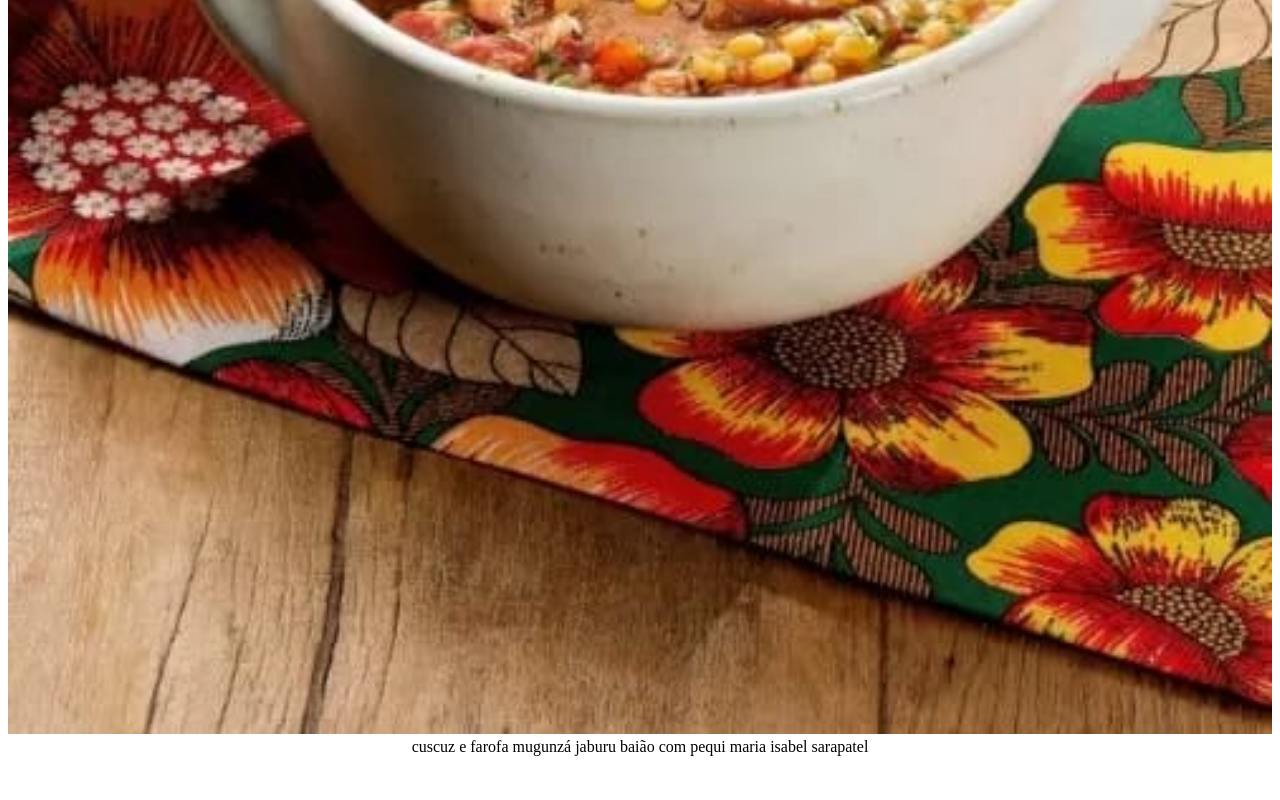
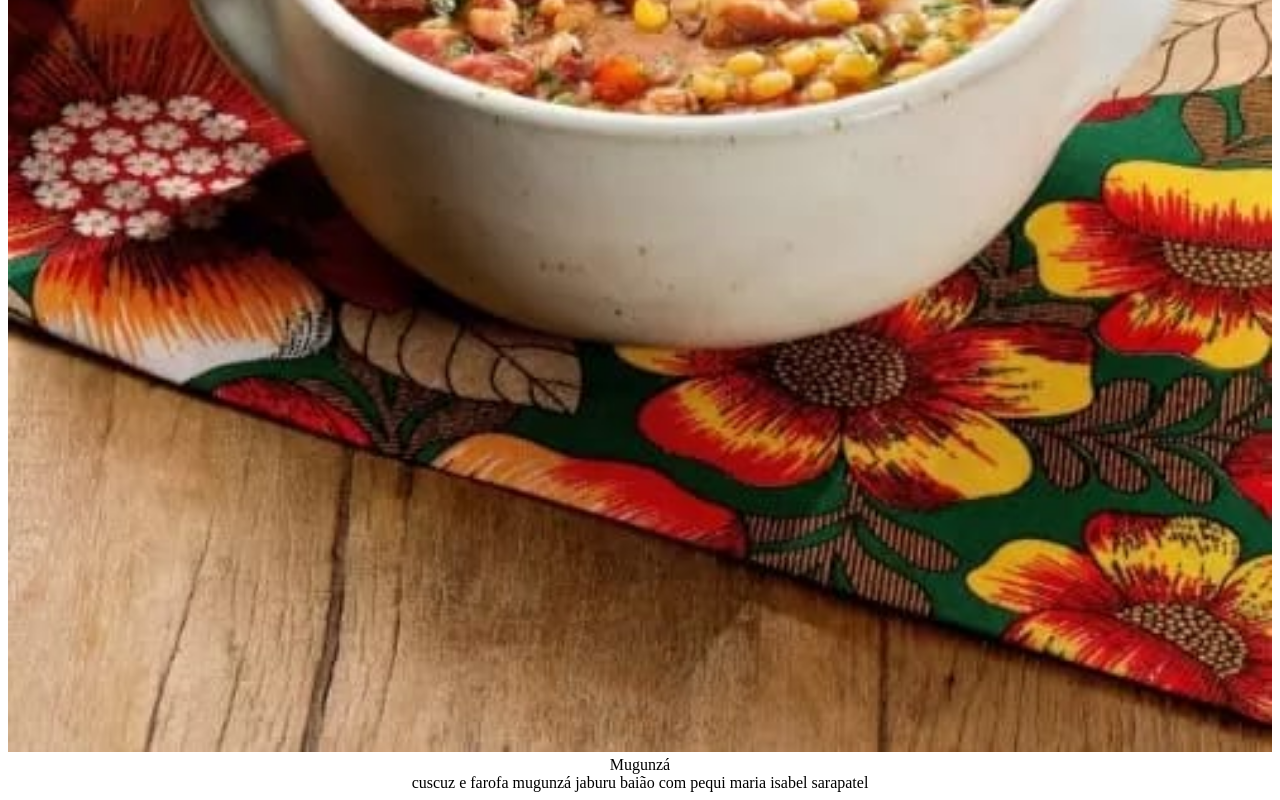
Before and after one commit to kailanyb/trabalho, a plain HTML site: page index.html in a window 1280 px wide. Shown: the part 2094-2894 px from the top of the page. Before the commit the page ends 2858 px from the top, so only its background shows below. Drawn offline with Linux system fonts and the light colour scheme.

Commit message:
Update index.html

```diff
--- a/index.html
+++ b/index.html
@@ -23,9 +23,11 @@
     <center><h2>Destaques da comunidade</h2>
 	<div class=lista">
 	 <img src="img1/c.jpg" alt="cuscuz e farofa" style="width:100%">
+	 <span>Cuscuz e farofa</span>
 	</div>
 	<div class="lista">
-    	 <img src="img1/m.jpeg" alt="mungunzá" style="width:100%">
+    	 <img src="img1/m.jpeg" alt="mugunzá" style="width:100%">
+	 <span>Mugunzá</span>
         </div>
       cuscuz e farofa mugunzá jaburu baião com pequi maria isabel sarapatel</center>
    </div>
```
